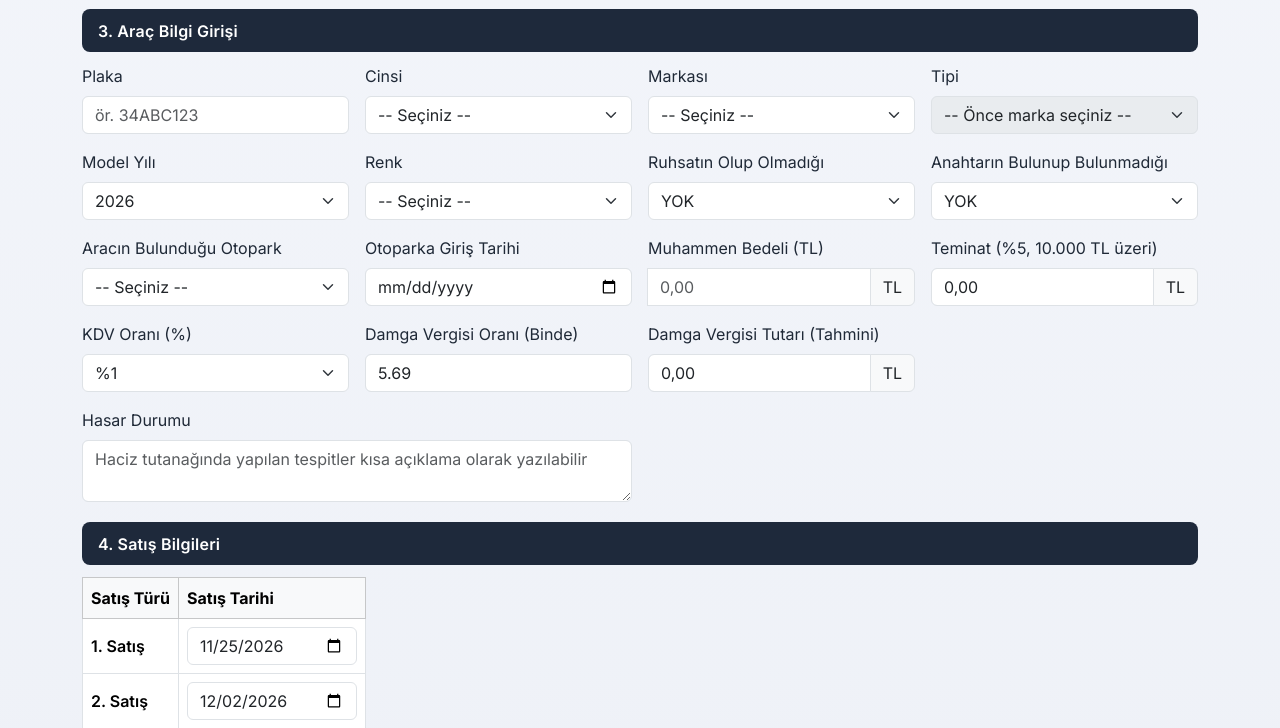
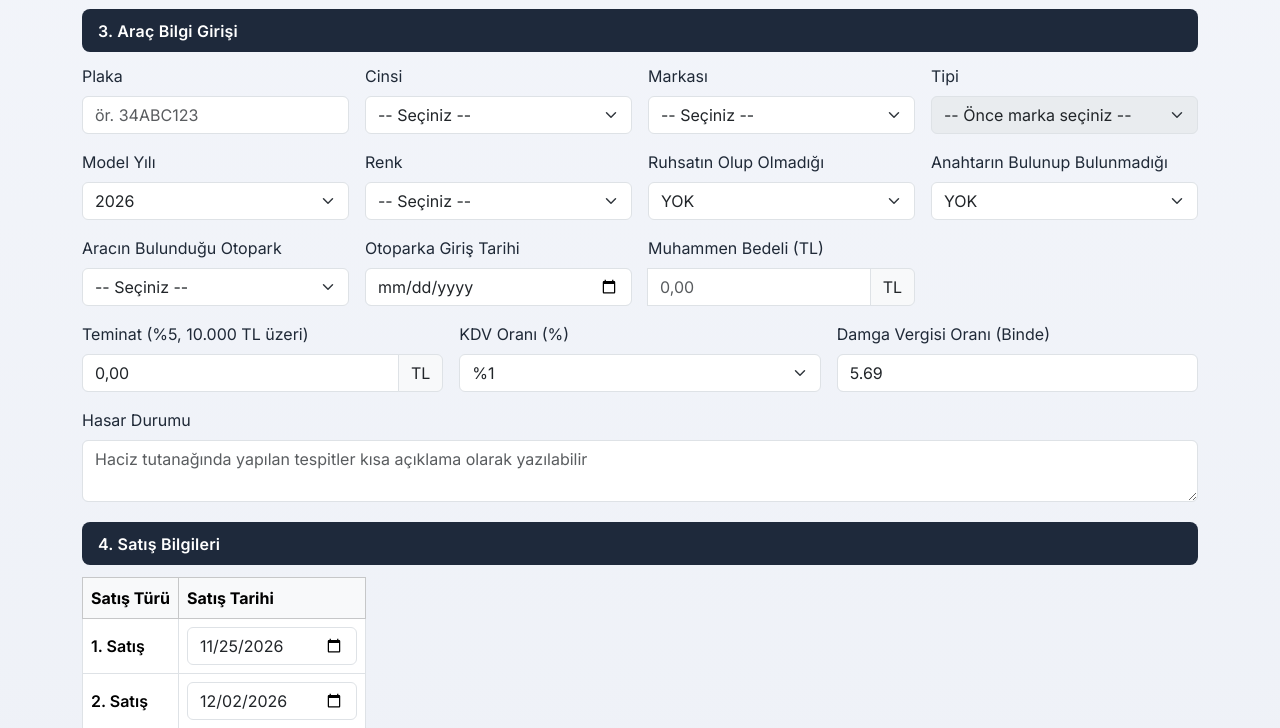
Before and after one commit to gokhankilic06/GitHubTest, an ASP.NET Core app: page /Dosya/Create in a window 1280 px wide. Shown: the part 471-1199 px from the top of the page. Run offline with ASP.NET Core 8, Linux system fonts and the light colour scheme; the project's own start-up code is not run, and a stand-in starts its controllers and pages; some libraries are stand-ins or nearby versions.

Commit message:
Kayıt ekranı ve çıktısından Damga Vergisi Tutarı (Tahmini) kaldır, Hasar Durumu'na tam satır ver
Damga Vergisi Tutarı (Tahmini) alanı Kayıt İşlemleri, Dosya Düzenle ve
Dosya Detayı çıktısından kaldırıldı (Damga Vergisi Oranı girişi aynen
duruyor; tutar zaten Araç Satış Kararı ve Yazışma belgelerinde ayrıca
hesaplanıp kullanılıyor, oradan etkilenmedi). Boşalan yere Hasar Durumu
taşındı; hem formlarda hem çıktıda artık tam satır genişliğinde,
kırpılmadan gösteriliyor.

Co-Authored-By: Claude Sonnet 5 <noreply@anthropic.com>
Claude-Session: https://claude.ai/code/session_01CHkmVnLeG69vXfbLW8G5pa

```diff
--- a/AracSatisSistemi/Views/Dosya/Create.cshtml
+++ b/AracSatisSistemi/Views/Dosya/Create.cshtml
@@ -181,14 +181,14 @@
                 <span class="input-group-text">TL</span>
             </div>
         </div>
-        <div class="col-md-3">
+        <div class="col-md-4">
             <label class="form-label">Teminat (%5, 10.000 TL üzeri)</label>
             <div class="input-group">
                 <input class="form-control" id="teminatOnizleme" readonly />
                 <span class="input-group-text">TL</span>
             </div>
         </div>
-        <div class="col-md-3">
+        <div class="col-md-4">
             <label class="form-label" asp-for="KdvOrani"></label>
             <select class="form-select" asp-for="KdvOrani">
                 <option value="1">%1</option>
@@ -196,18 +196,11 @@
                 <option value="20">%20</option>
             </select>
         </div>
-        <div class="col-md-3">
+        <div class="col-md-4">
             <label class="form-label" asp-for="DamgaVergisiOrani"></label>
             <input class="form-control" asp-for="DamgaVergisiOrani" type="number" step="0.01" min="0" id="damgaVergisiOrani" />
         </div>
-        <div class="col-md-3">
-            <label class="form-label">Damga Vergisi Tutarı (Tahmini)</label>
-            <div class="input-group">
-                <input class="form-control" id="damgaVergisiOnizleme" readonly />
-                <span class="input-group-text">TL</span>
-            </div>
-        </div>
-        <div class="col-md-6">
+        <div class="col-md-12">
             <label class="form-label" asp-for="HasarDurumu"></label>
             <textarea class="form-control" asp-for="HasarDurumu" rows="2" placeholder="Haciz tutanağında yapılan tespitler kısa açıklama olarak yazılabilir"></textarea>
         </div>
@@ -340,17 +333,11 @@
         const bedelInput = document.getElementById('muhammenBedel');
         const bedelGosterim = document.getElementById('muhammenBedelGosterim');
         const teminatOut = document.getElementById('teminatOnizleme');
-        const damgaOut = document.getElementById('damgaVergisiOnizleme');
-        const damgaOraniInput = document.getElementById('damgaVergisiOrani');
         function hesapla() {
             const bedel = parseFloat(bedelInput.value) || 0;
-            const damgaOrani = parseFloat(damgaOraniInput.value) || 0;
             const teminat = bedel > 10000 ? (bedel * 0.05) : 0;
-            const damgaVergisi = bedel * damgaOrani / 1000;
             teminatOut.value = teminat.toLocaleString('tr-TR', { minimumFractionDigits: 2, maximumFractionDigits: 2 });
-            damgaOut.value = damgaVergisi.toLocaleString('tr-TR', { minimumFractionDigits: 2, maximumFractionDigits: 2 });
         }
-        damgaOraniInput.addEventListener('input', hesapla);
 
         // Muhammen Bedel: okunaklı olsun diye yazarken binlik ayraç (nokta) otomatik
         // eklenir (ör. 300000 -> 300.000); sunucuya gönderilen gerçek değer (gizli
```
Also changed, not shown: AracSatisSistemi/Views/Dosya/Details.cshtml (+3 -4 lines), AracSatisSistemi/Views/Dosya/Edit.cshtml (+4 -17 lines).
